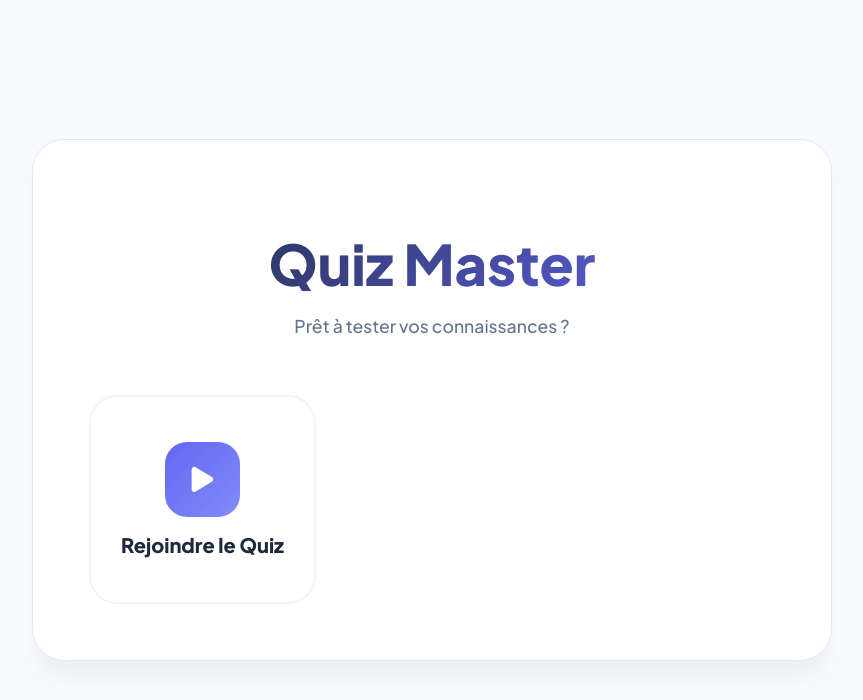
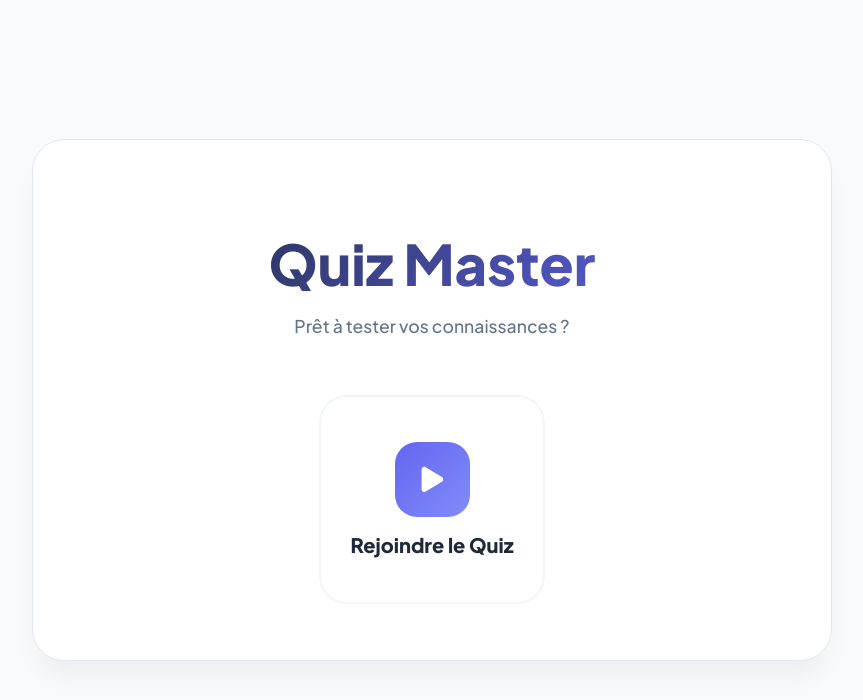
Before and after one commit to Torousseau/qcm-site, a React (Vite) app: page / in a window 1280 px wide. Shown: the top 700 px of the page, without its empty margins (208-1071 px from the left). Built offline with nearby package versions, Linux system fonts and the light colour scheme.

Commit message:
Aligner les boutons, enfin j'espère cette fois

```diff
--- a/src/assets/style/style.css
+++ b/src/assets/style/style.css
@@ -263,7 +263,7 @@ header { margin-bottom: 2.5rem; }
 }
 .hero-section p { font-size: 1.1rem; color: var(--text-muted); font-weight: 500; }
 
-.home-grid { display: flex; justify-content: space-between; align-items: center; }
+.home-grid { display: flex; justify-content: center; align-items: center; }
 .home-card {
     background: var(--white); border: 2px solid #f1f5f9; padding: 45px 30px; border-radius: 28px;
     cursor: pointer; transition: var(--transition); display: flex; flex-direction: column; align-items: center; gap: 15px;
```
